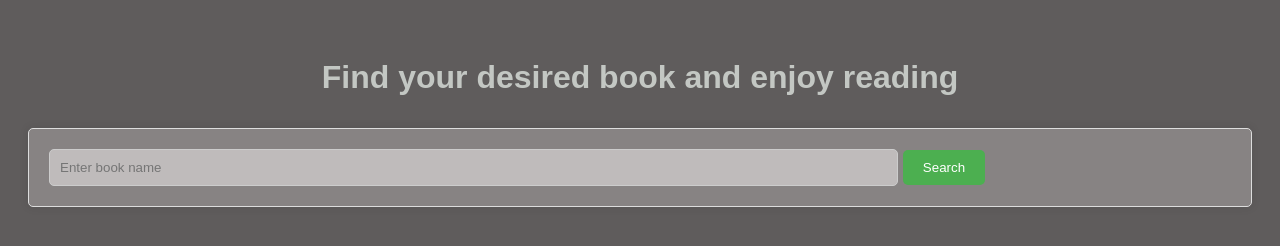
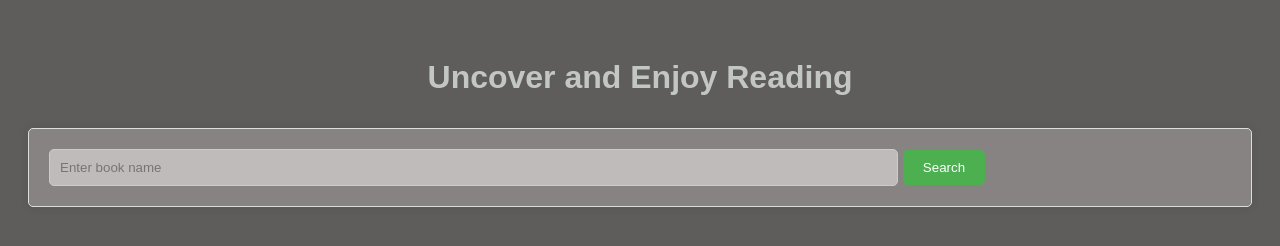
Before and after one commit to DeveloperSamvel/JsTeamGroup, a plain HTML site: page books/index.html in a window 1280 px wide. Drawn offline with Linux system fonts and the light colour scheme.

Commit message:
Rename the title

```diff
--- a/books/index.html
+++ b/books/index.html
@@ -5,7 +5,7 @@
     <link rel="stylesheet" type="text/css" href="styles.css" />
   </head>
   <body>
-    <h1 class="page-title">Find your desired book and enjoy reading</h1>
+    <h1 class="page-title">Uncover and Enjoy Reading</h1>
 
     <div id="searchForm">
       <input type="text" id="searchInput" placeholder="Enter book name" />
```
